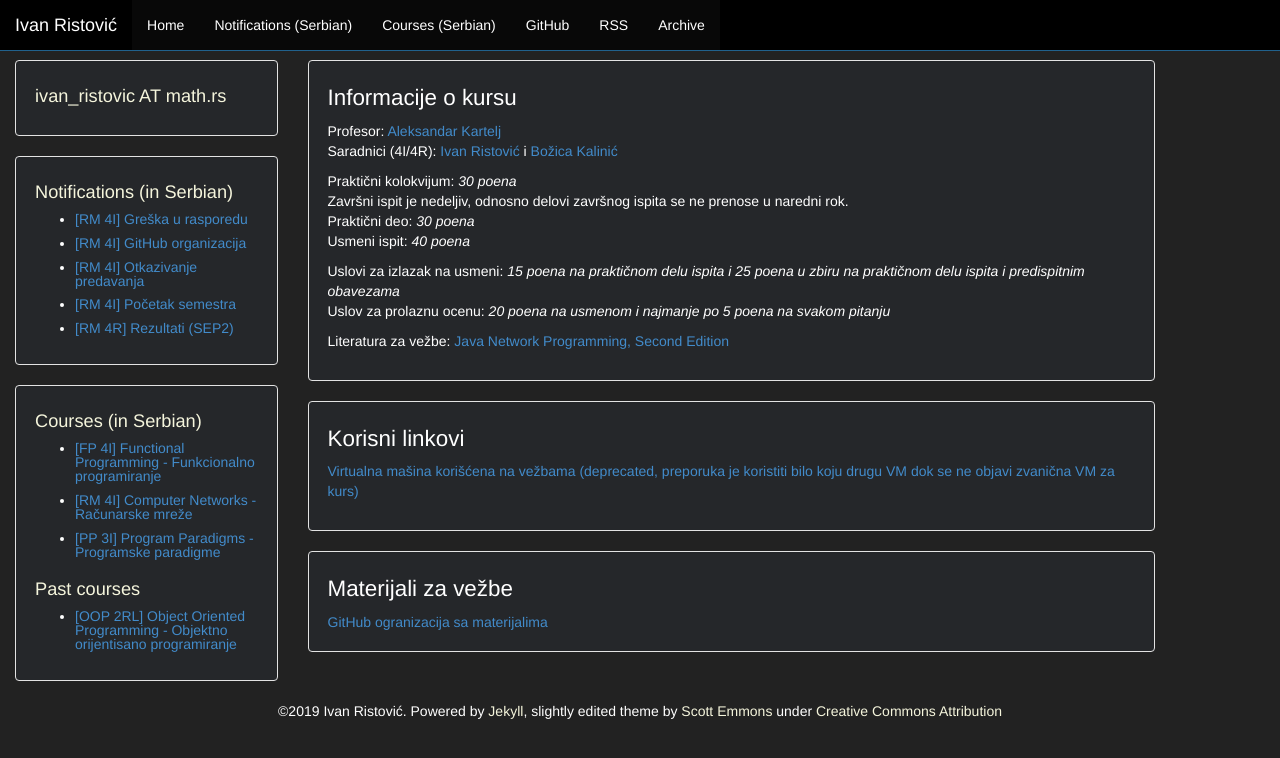
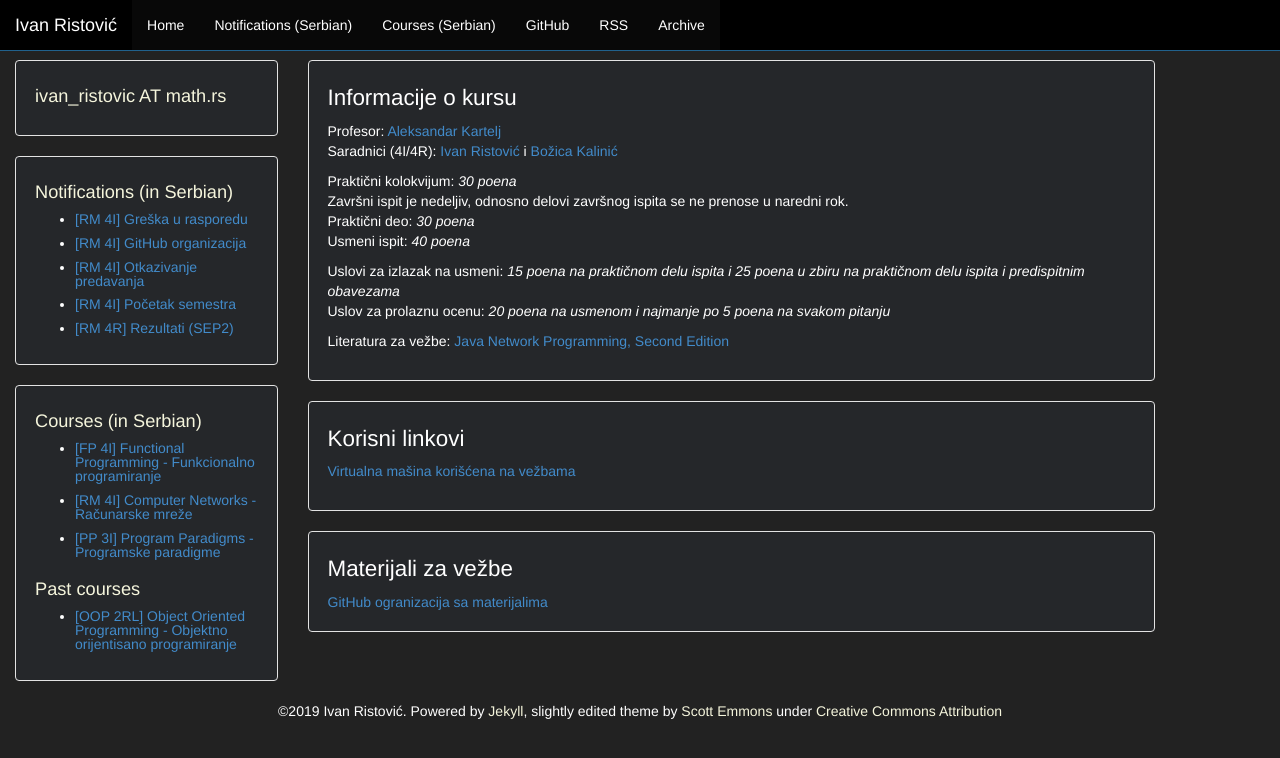
Before and after one commit to ivan-ristovic/ivan-ristovic.github.io, a Jekyll site: the page built from courses/rm/index.html, in a window 1280 px wide. Shown: the top 758 px of the page. Built offline with Jekyll 4.4.1, drawn with Linux system fonts in a browser that asks for light colours.

Commit message:
[RM] Add VM link

```diff
--- a/courses/rm/index.html
+++ b/courses/rm/index.html
@@ -31,7 +31,7 @@
 <div class="well">
   <h1>Korisni linkovi</h1>
   <p>
-    <a href="https://drive.google.com/open?id=14q-dNDID3TZC4hf3e8tmiWju5tcgkblB">Virtualna mašina korišćena na vežbama (deprecated, preporuka je koristiti bilo koju drugu VM dok se ne objavi zvanična VM za kurs)</a>
+    <a href="https://drive.google.com/open?id=1mAxOyzR4BzFH4AhD7qg5f8ofTqbLPzf-">Virtualna mašina korišćena na vežbama</a>
   </p>
 </div>
 
```
